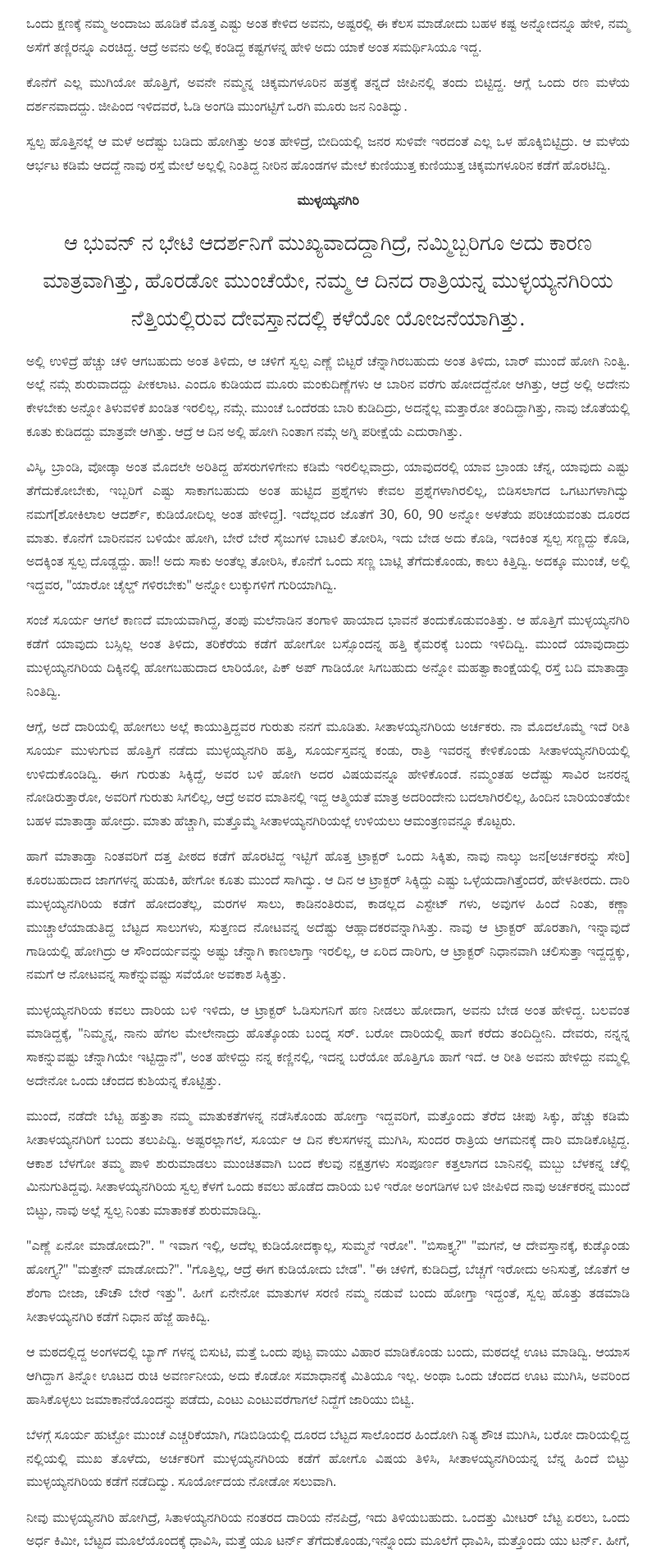
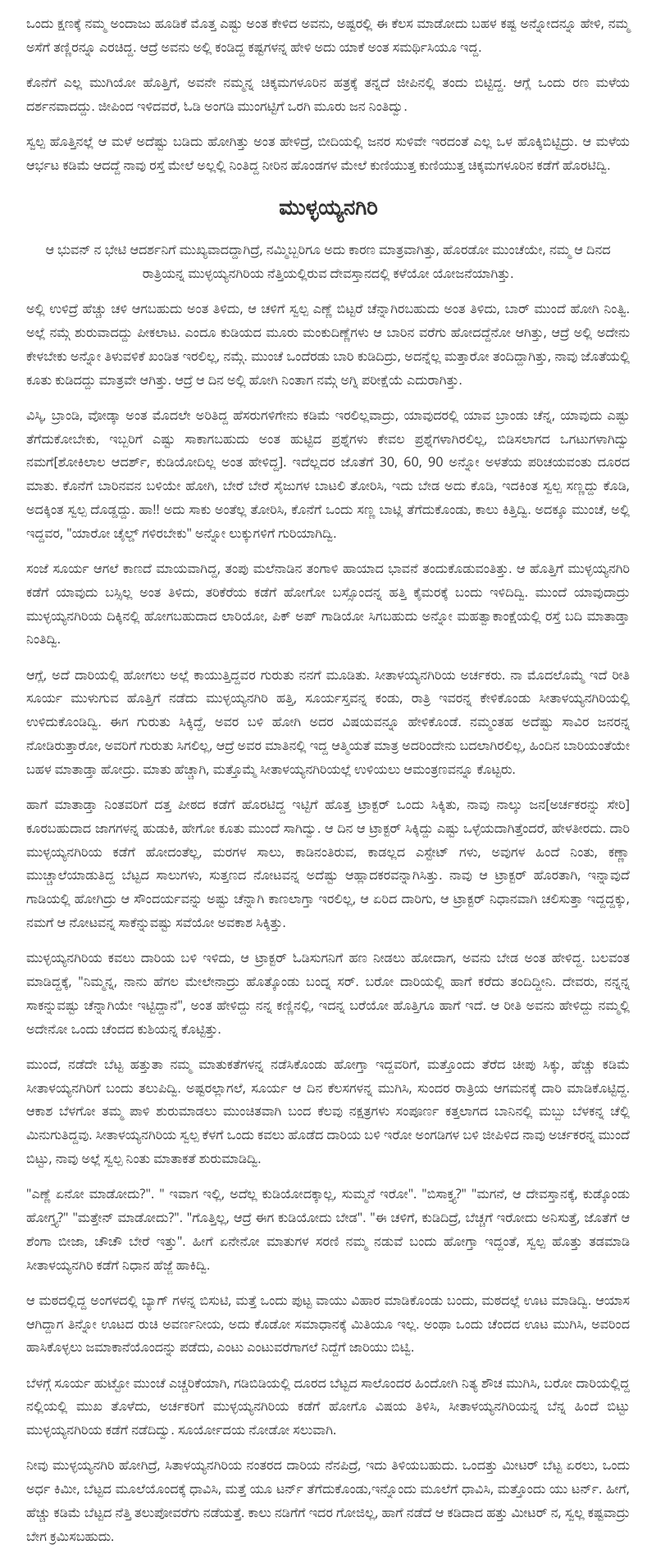
Before and after one commit to bencentra/centrarium, a Jekyll site: the page built from _posts/2020-04-30-belagge-belagge-enne.markdown, in a window 1280 px wide. Shown: the part 1828-3729 px from the top of the page at 82% size, without its empty margins (240-1040 px from the left). Built offline with Jekyll 4.4.1, drawn with Linux system fonts in a browser that asks for light colours; nearby versions of some CDN libraries; comment, search, counter and statistics services are not loaded; a style sheet for code colours, icons or effects is not loaded.

Commit message:
Update 2020-04-30-belagge-belagge-enne.markdown

```diff
--- a/_posts/2020-04-30-belagge-belagge-enne.markdown
+++ b/_posts/2020-04-30-belagge-belagge-enne.markdown
@@ -40,9 +40,9 @@
 
 <p align ="justify"> ಸ್ವಲ್ಪ ಹೊತ್ತಿನಲ್ಲೆ ಆ ಮಳೆ ಅದೆಷ್ಟು ಬಡಿದು ಹೋಗಿತ್ತು ಅಂತ ಹೇಳಿದ್ರೆ, ಬೀದಿಯಲ್ಲಿ ಜನರ ಸುಳಿವೇ ಇರದಂತೆ ಎಲ್ಲ ಒಳ ಹೊಕ್ಕಿಬಿಟ್ಟಿದ್ರು. ಆ ಮಳೆಯ ಆರ್ಭಟ ಕಡಿಮೆ ಆದದ್ದೆ ನಾವು ರಸ್ತೆ ಮೇಲೆ ಅಲ್ಲಲ್ಲಿ ನಿಂತಿದ್ದ ನೀರಿನ ಹೊಂಡಗಳ ಮೇಲೆ ಕುಣಿಯುತ್ತ ಕುಣಿಯುತ್ತ ಚಿಕ್ಕಮಗಳೂರಿನ ಕಡೆಗೆ ಹೊರಟಿದ್ವಿ. </p>
 
-<p align ="center"> <b> ಮುಳ್ಳಯ್ಯನಗಿರಿ  </b> </p>
+<p align ="center" style="font-size:160%;" > <b> ಮುಳ್ಳಯ್ಯನಗಿರಿ  </b> </p>
 
-<p align ="center" style="font-size:160%;" > ಆ ಭುವನ್ ನ ಭೇಟಿ ಆದರ್ಶನಿಗೆ ಮುಖ್ಯವಾದದ್ದಾಗಿದ್ರೆ, ನಮ್ಮಿಬ್ಬರಿಗೂ ಅದು ಕಾರಣ ಮಾತ್ರವಾಗಿತ್ತು, ಹೊರಡೋ‌ ಮುಂಚೆಯೇ, ನಮ್ಮ ಆ ದಿನದ ರಾತ್ರಿಯನ್ನ ಮುಳ್ಳಯ್ಯನಗಿರಿಯ ನೆತ್ತಿಯಲ್ಲಿರುವ ದೇವಸ್ತಾನದಲ್ಲಿ ಕಳೆಯೋ ಯೋಜನೆಯಾಗಿತ್ತು.  </p>
+<p align ="center"> ಆ ಭುವನ್ ನ ಭೇಟಿ ಆದರ್ಶನಿಗೆ ಮುಖ್ಯವಾದದ್ದಾಗಿದ್ರೆ, ನಮ್ಮಿಬ್ಬರಿಗೂ ಅದು ಕಾರಣ ಮಾತ್ರವಾಗಿತ್ತು, ಹೊರಡೋ‌ ಮುಂಚೆಯೇ, ನಮ್ಮ ಆ ದಿನದ ರಾತ್ರಿಯನ್ನ ಮುಳ್ಳಯ್ಯನಗಿರಿಯ ನೆತ್ತಿಯಲ್ಲಿರುವ ದೇವಸ್ತಾನದಲ್ಲಿ ಕಳೆಯೋ ಯೋಜನೆಯಾಗಿತ್ತು.  </p>
 
 <p align ="justify"> ಅಲ್ಲಿ ಉಳಿದ್ರೆ ಹೆಚ್ಚು ಚಳಿ ಆಗಬಹುದು ಅಂತ ತಿಳಿದು, ಆ ಚಳಿಗೆ ಸ್ವಲ್ಪ ಎಣ್ಣೆ ಬಿಟ್ಟರೆ ಚೆನ್ನಾಗಿರಬಹುದು ಅಂತ ತಿಳಿದು, ಬಾರ್ ಮುಂದೆ ಹೋಗಿ ನಿಂತ್ವಿ. ಅಲ್ಲೆ ನಮ್ಗೆ ಶುರುವಾದದ್ದು ಪೀಕಲಾಟ‌. ಎಂದೂ ಕುಡಿಯದ ಮೂರು ಮಂಕುದಿಣ್ಣೆಗಳು ಆ ಬಾರಿನ ವರೆಗು ಹೋದದ್ದೆನೋ ಆಗಿತ್ತು, ಆದ್ರೆ ಅಲ್ಲಿ ಅದೇನು ಕೇಳಬೇಕು ಅನ್ನೋ ತಿಳುವಳಿಕೆ ಖಂಡಿತ ಇರಲಿಲ್ಲ, ನಮ್ಗೆ. ಮುಂಚೆ ಒಂದೆರಡು ಬಾರಿ ಕುಡಿದಿದ್ರು, ಅದನ್ನೆಲ್ಲ ಮತ್ತಾರೋ ತಂದಿದ್ದಾಗಿತ್ತು, ನಾವು ಜೊತೆಯಲ್ಲಿ ಕೂತು ಕುಡಿದದ್ದು ಮಾತ್ರವೇ ಆಗಿತ್ತು. ಆದ್ರೆ ಆ ದಿನ ಅಲ್ಲಿ ಹೋಗಿ ನಿಂತಾಗ ನಮ್ಗೆ ಅಗ್ನಿ ಪರೀಕ್ಷೆಯೆ ಎದುರಾಗಿತ್ತು. </p>
 
```
